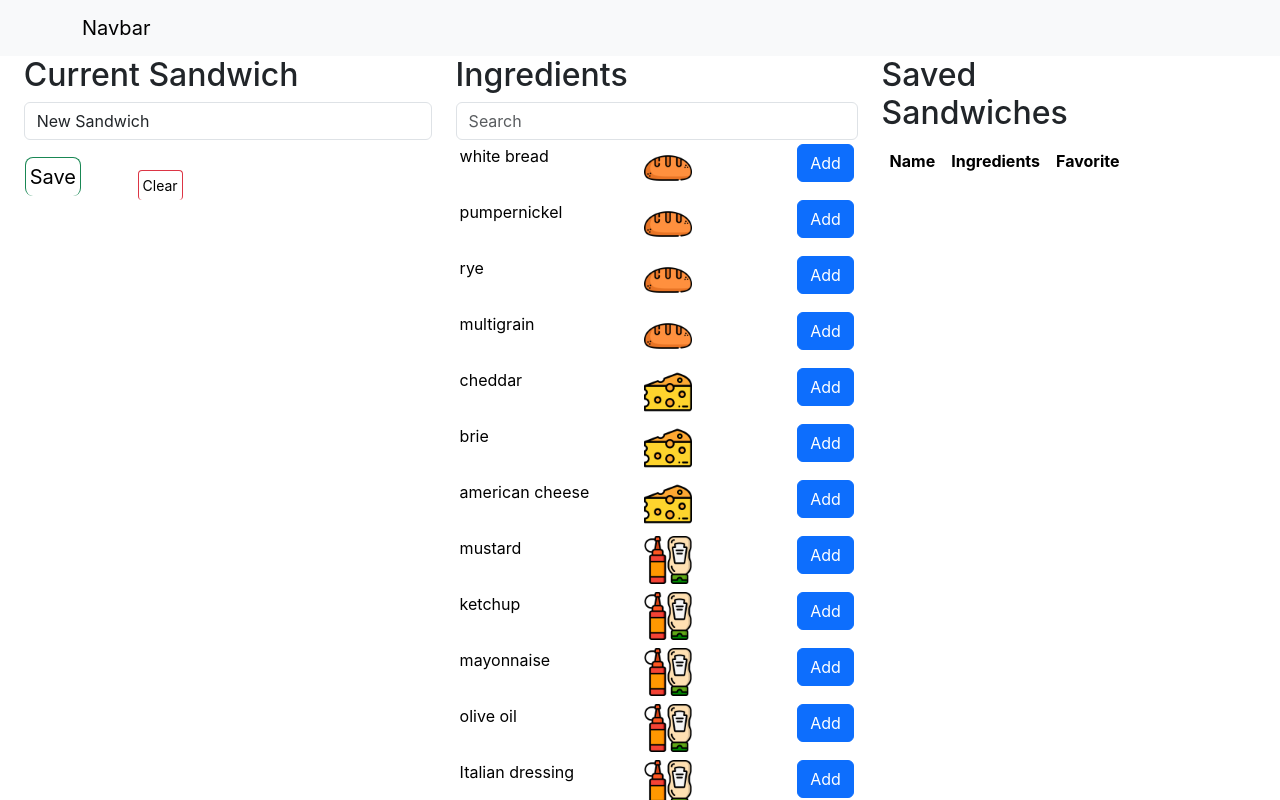
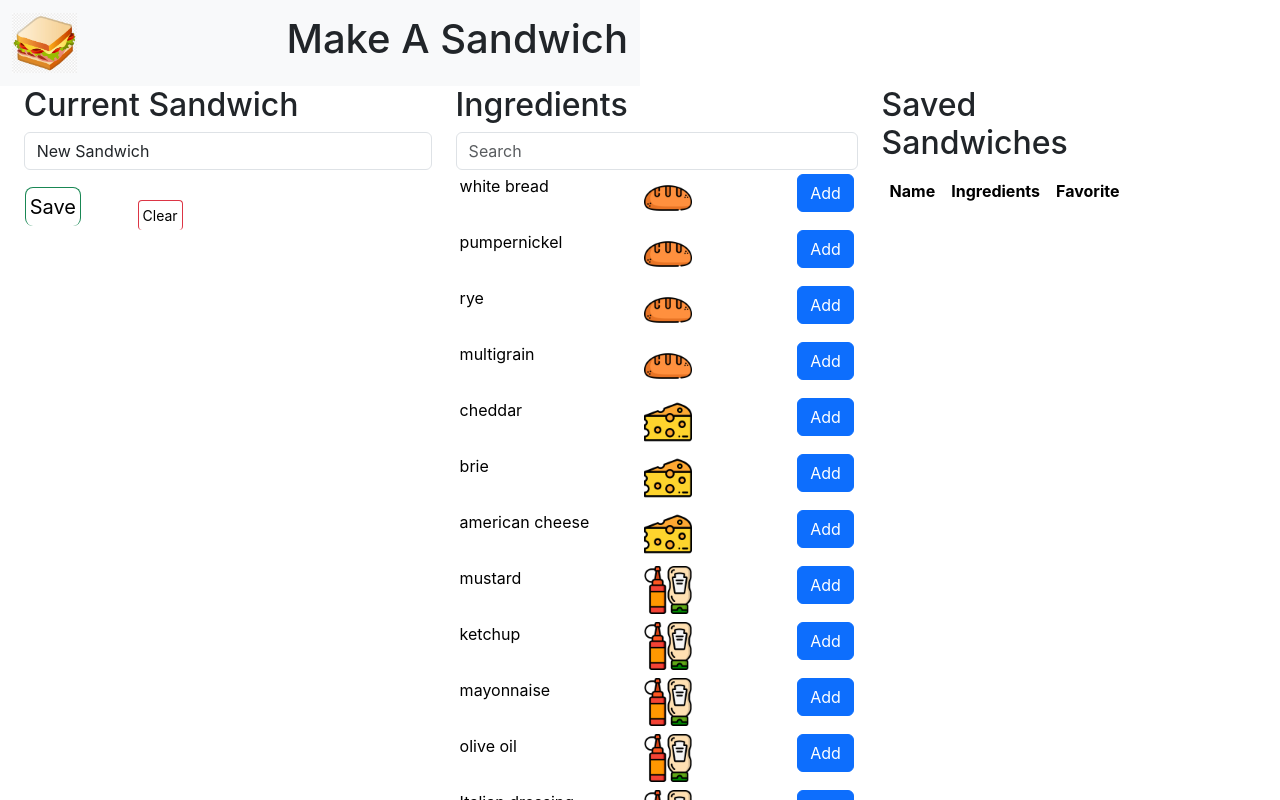
Before and after one commit to mat-lundin/makeasandwich, a React (Create React App) app: page / in a window 1280 px wide. Shown: the top 800 px of the page. Built offline with nearby package versions, Linux system fonts and the light colour scheme.

Commit message:
make header look better

```diff
--- a/src/components/Header.js
+++ b/src/components/Header.js
@@ -1,11 +1,15 @@
 import Container from 'react-bootstrap/Container';
 import Navbar from 'react-bootstrap/Navbar';
+import Nav from 'react-bootstrap/Nav';
 
 function Header(){
     return (
         <Navbar expand="lg" variant="light" bg="light">
       <Container>
-        <Navbar.Brand href="#">Navbar</Navbar.Brand>
+        <Navbar.Brand><img src={process.env.PUBLIC_URL+'/images/sandwich.png'}></img></Navbar.Brand>
+        <Nav>
+        <h1>Make A Sandwich</h1>
+        </Nav>
       </Container>
     </Navbar>
     )
--- a/src/styles.css
+++ b/src/styles.css
@@ -1,6 +1,15 @@
 h3 {
     padding-bottom: 2em;
     justify-content: center;
+}
+
+.navbar {
+  width: 50%;
+}
+
+.navbar img {
+  height: 3em;
+  justify-content: left;
 }
 
 main {
```
